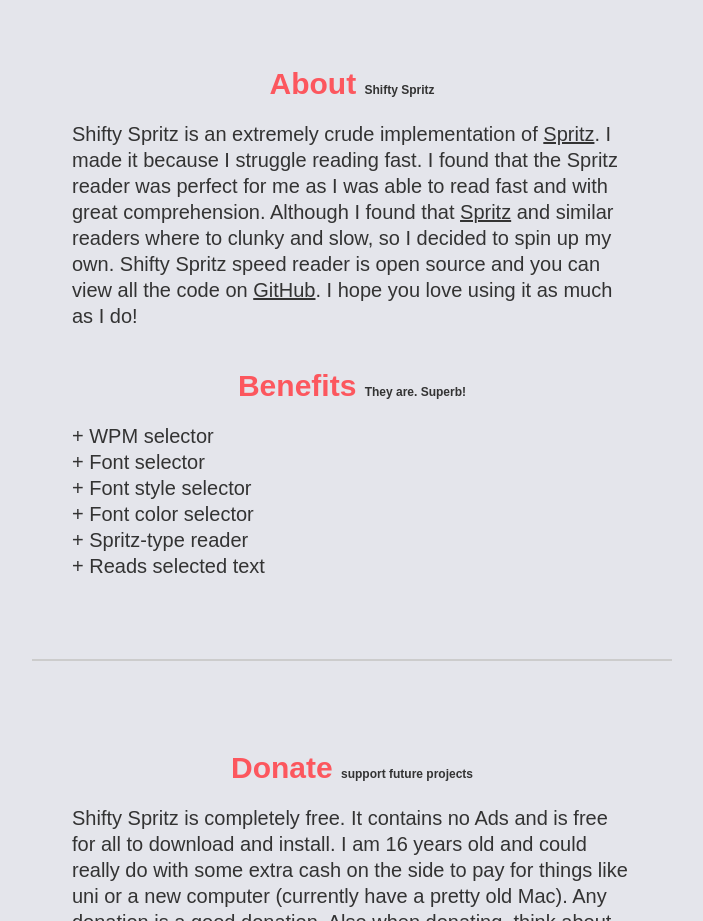
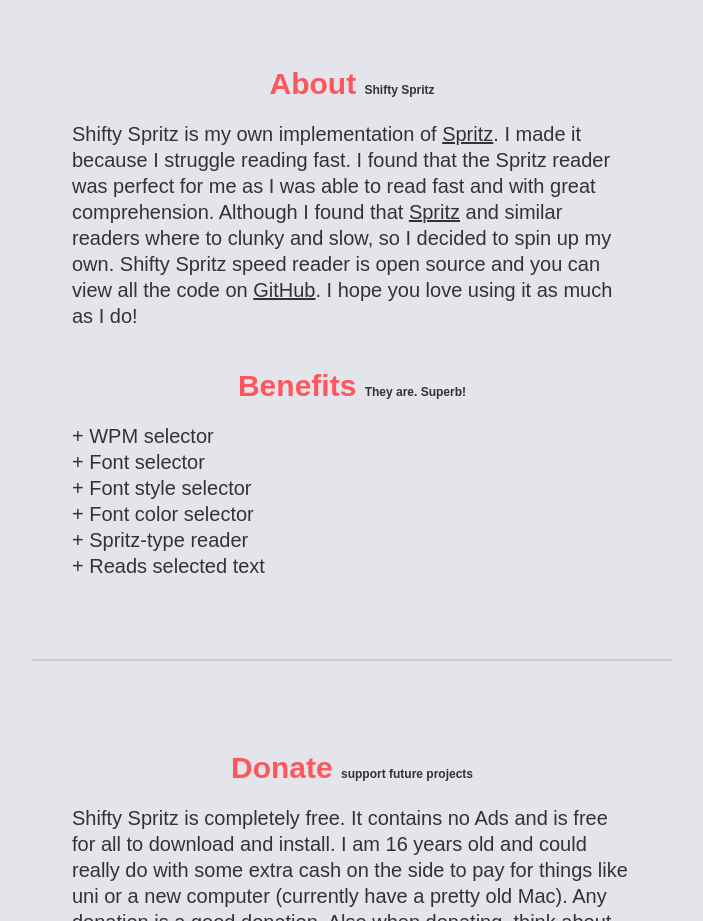
Before and after one commit to andrewmilson/shifty-spritz, a plain HTML site: page index.html in a window 1280 px wide. Shown: the part 1420-2341 px from the top of the page, without its empty margins (288-991 px from the left). Drawn offline with Linux system fonts and the light colour scheme; a web font is replaced by a local one.

Commit message:
updated wording

```diff
--- a/index.html
+++ b/index.html
@@ -105,7 +105,7 @@
       </ul>
       <hr>
       <h2>About <small>Shifty Spritz</small></h2>
-      <p>Shifty Spritz is an extremely crude implementation of <a href="http://www.spritzinc.com/" target="_blank">Spritz</a>. I made it because I struggle reading fast. I found that the Spritz reader was perfect for me as I was able to read fast and with great comprehension. Although I found that <a href="http://www.spritzinc.com/" target="_blank">Spritz</a> and similar readers where to clunky and slow, so I decided to spin up my own. Shifty Spritz speed reader is open source and you can view all the code on <a href="https://github.com/andrewmilson/shifty-spritz" target="_blank">GitHub</a>. I hope you love using it as much as I do!</p>
+      <p>Shifty Spritz is my own implementation of <a href="http://www.spritzinc.com/" target="_blank">Spritz</a>. I made it because I struggle reading fast. I found that the Spritz reader was perfect for me as I was able to read fast and with great comprehension. Although I found that <a href="http://www.spritzinc.com/" target="_blank">Spritz</a> and similar readers where to clunky and slow, so I decided to spin up my own. Shifty Spritz speed reader is open source and you can view all the code on <a href="https://github.com/andrewmilson/shifty-spritz" target="_blank">GitHub</a>. I hope you love using it as much as I do!</p>
       <h2>Benefits <small>They are. Superb!</small></h2>
       <p>
         + WPM selector<br>
```
